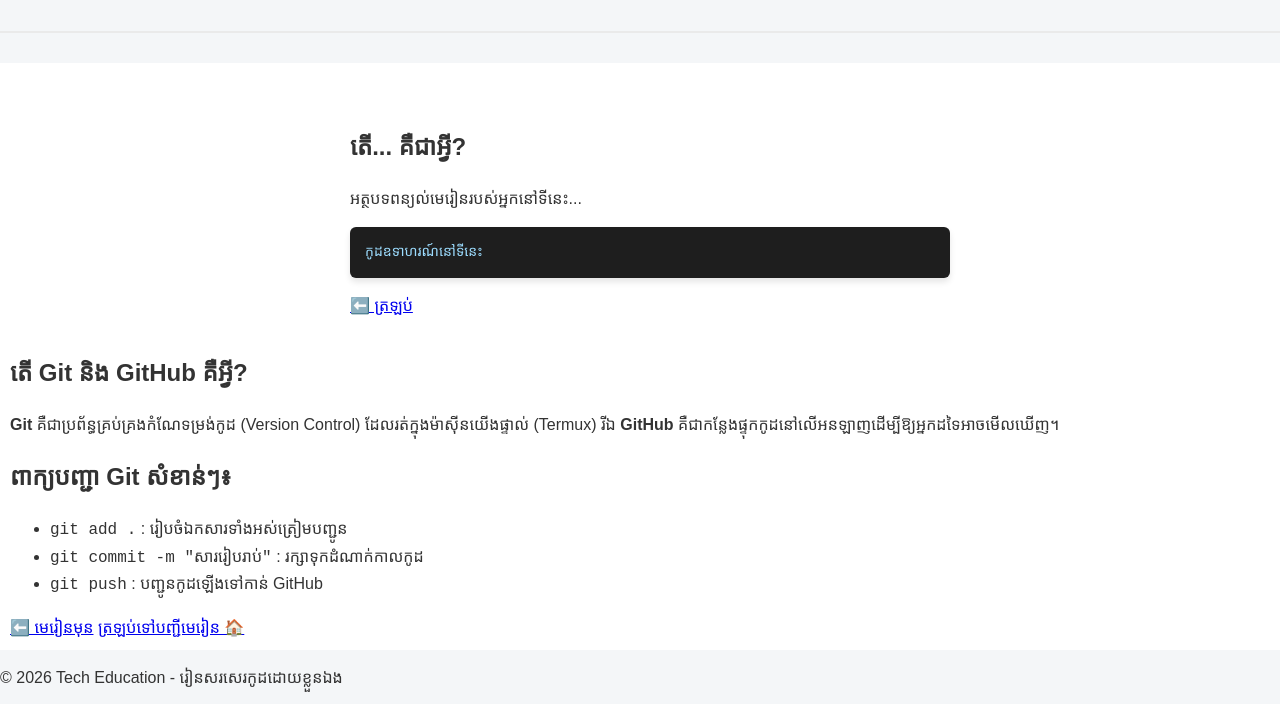
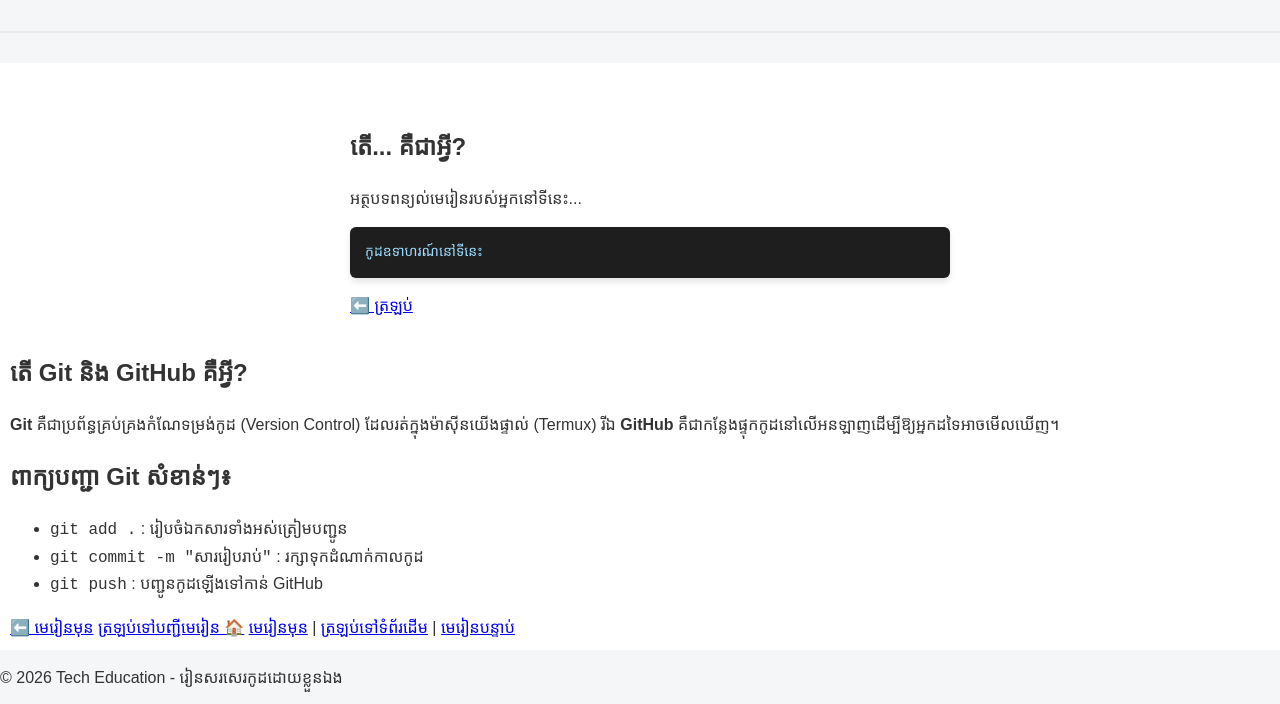
Before and after one commit to gemmidevtechvisionary-Gemstackbright/tech-education, a plain HTML site: page lesson4.html in a window 1280 px wide. Shown: the part 110-814 px from the top of the page. Drawn offline with Linux system fonts and the light colour scheme.

Commit message:
Link lesson 4, lesson 5, and lesson 6 navigation

```diff
--- a/lesson4.html
+++ b/lesson4.html
@@ -39,6 +39,9 @@
             <div class="navigation-buttons">
                 <a href="lesson3.html" class="btn">⬅️ មេរៀនមុន</a>
                 <a href="lessons.html" class="btn">ត្រឡប់ទៅបញ្ជីមេរៀន 🏠</a>
+                <a href="lesson3.html">មេរៀនមុន</a> |
+        <a href="lessons.html">ត្រឡប់ទៅទំព័រដើម</a> |
+        <a href="lesson5.html">មេរៀនបន្ទាប់</a>
             </div>
         </section>
     </main>
```
